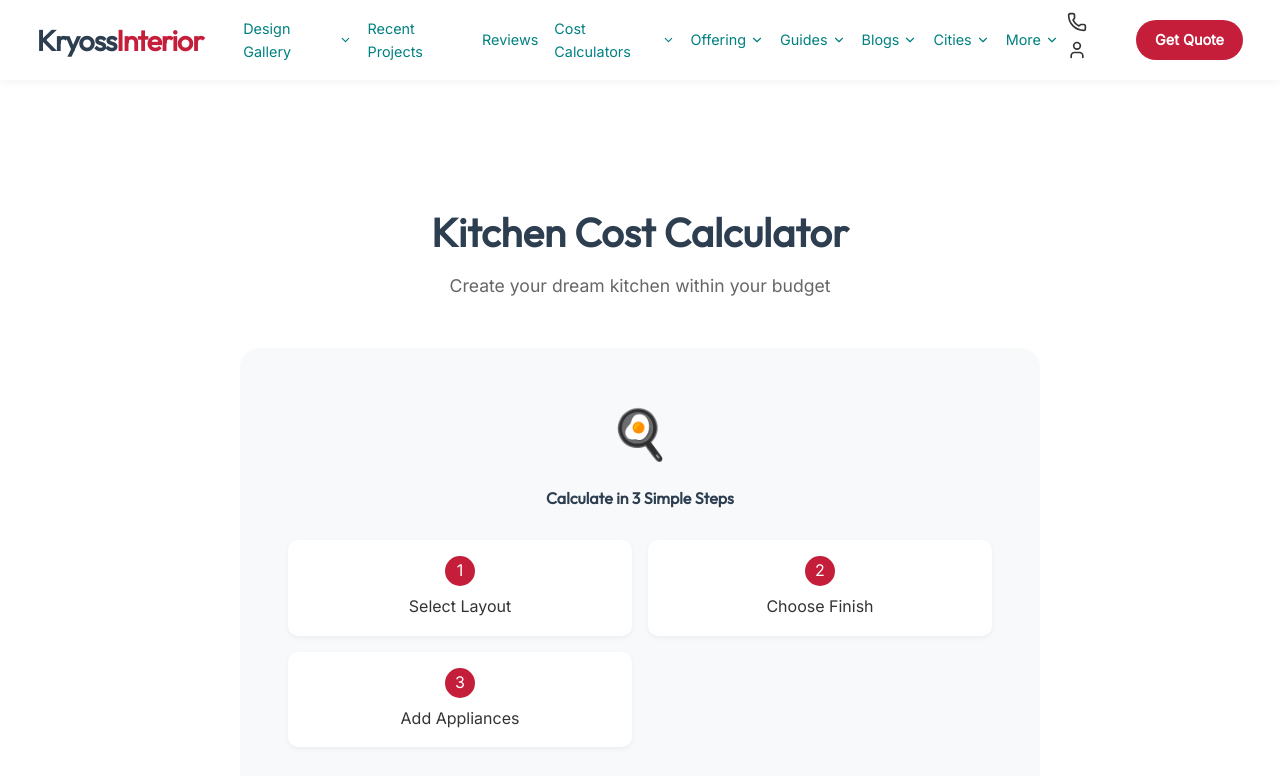
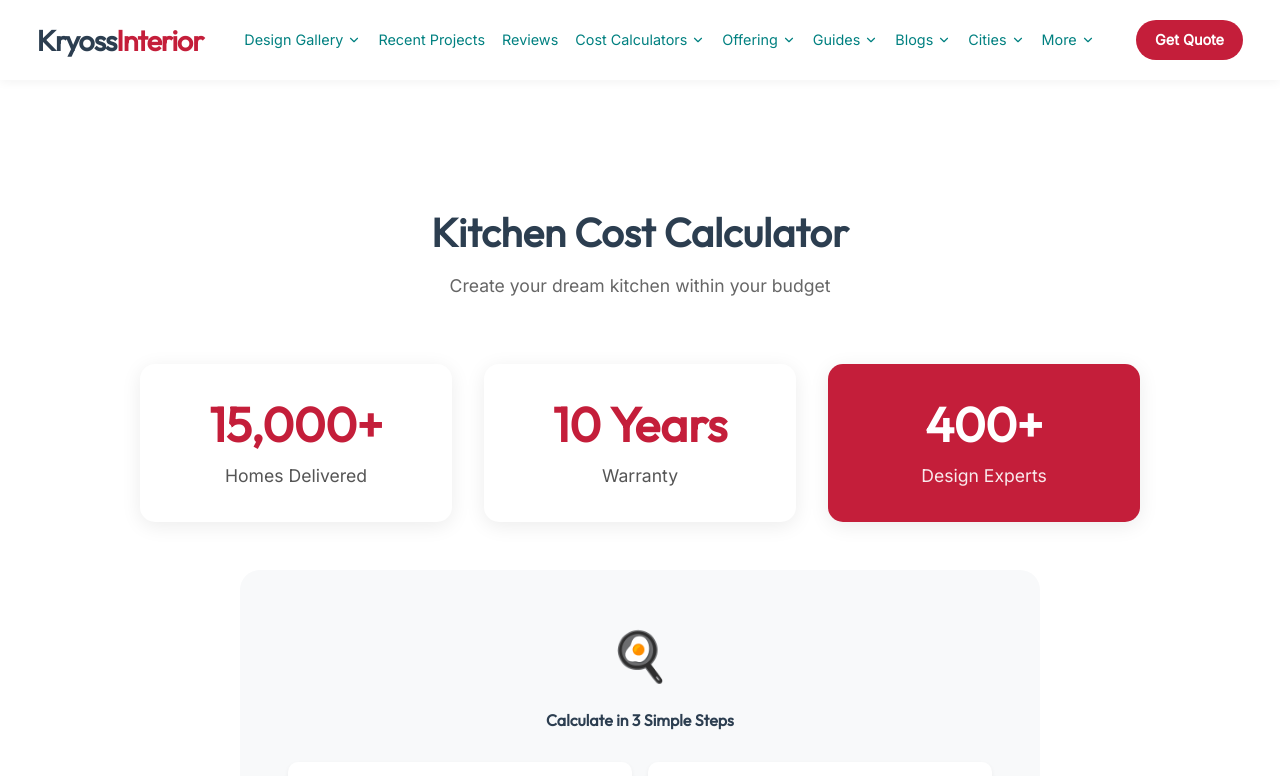
Before and after one commit to sandesh5248/Kryoss_Interior, a React (Vite) app: page /calculator/kitchen in a window 1280 px wide. Shown: the top 776 px of the page. Built offline with nearby package versions, Linux system fonts and the light colour scheme.

Commit message:
Update Kitchen Calculator, Hero section, Navbar and Home page styles

```diff
--- a/src/components/Features.css
+++ b/src/components/Features.css
@@ -24,6 +24,10 @@
     padding: 3rem 2rem;
     border-radius: 20px;
     text-align: center;
+    display: flex;
+    flex-direction: column;
+    height: 100%;
+    align-items: center;
     box-shadow: 0 10px 30px rgba(0, 0, 0, 0.03);
     transition: var(--transition);
     border: 1px solid rgba(0, 0, 0, 0.05);
--- a/src/components/Hero.jsx
+++ b/src/components/Hero.jsx
@@ -14,7 +14,7 @@ const Hero = () => {
                     transition={{ duration: 0.8 }}
                     className="hero-text"
                 >
-                    <span className="hero-badge">India's Most Loved Interior Brand</span>
+
                     <h1>Home Interiors <br />Made <span className="accent-text">Easy</span></h1>
                     <p>Book a FREE consultation, get expert guidance from 400+ top designers, and relax as we handle everything from design to installation.</p>
                     <div className="hero-btns">
--- a/src/components/Hero.jsx.css
+++ b/src/components/Hero.jsx.css
@@ -76,7 +76,7 @@
     font-family: 'Outfit', sans-serif;
     font-size: 1.8rem;
     font-weight: 800;
-    color: var(--primary);
+    color: var(--white);
 }
 
 .stat-label {
--- a/src/components/Navbar.jsx
+++ b/src/components/Navbar.jsx
@@ -123,10 +123,7 @@ const Navbar = () => {
             { label: 'FAQs', path: '/faqs' }
           ]} />
 
-          <div className="nav-actions mobile-only">
-            <button className="nav-btn-icon"><Phone size={20} /></button>
-            <button className="nav-btn-icon"><User size={20} /></button>
-          </div>
+
         </div>
 
         <div className="nav-actions desktop-only">
--- a/src/index.css
+++ b/src/index.css
@@ -78,6 +78,7 @@ button {
   font-size: 1rem;
   display: inline-flex;
   align-items: center;
+  justify-content: center;
   gap: 0.5rem;
 }
 
--- a/src/pages/calculators/Kitchen.jsx
+++ b/src/pages/calculators/Kitchen.jsx
@@ -5,7 +5,12 @@ const KitchenCalculator = () => {
         title: 'Kitchen Cost Calculator',
         subtitle: 'Create your dream kitchen within your budget',
         steps: ['Select Layout', 'Choose Finish', 'Add Appliances'],
-        icon: '🍳'
+        icon: '🍳',
+        stats: [
+            { value: '15,000+', label: 'Homes Delivered' },
+            { value: '10 Years', label: 'Warranty' },
+            { value: '400+', label: 'Design Experts', highlight: true }
+        ]
     };
 
     return (
@@ -13,6 +18,35 @@ const KitchenCalculator = () => {
             <div className="container section text-center">
                 <h1 className="section-title">{content.title}</h1>
                 <p className="section-subtitle">{content.subtitle}</p>
+
+                <div className="grid grid-3" style={{ gap: '2rem', marginTop: '4rem', maxWidth: '1000px', margin: '4rem auto 2rem' }}>
+                    {content.stats.map((stat, i) => (
+                        <div key={i} style={{
+                            padding: '2rem',
+                            background: stat.highlight ? 'var(--primary)' : 'white',
+                            borderRadius: '15px',
+                            boxShadow: '0 4px 20px rgba(0,0,0,0.08)',
+                            display: 'flex',
+                            flexDirection: 'column',
+                            justifyContent: 'center',
+                            alignItems: 'center',
+                            transition: 'transform 0.3s ease'
+                        }}>
+                            <h2 style={{
+                                fontSize: '3rem',
+                                fontWeight: '700',
+                                color: stat.highlight ? 'white' : 'var(--primary)',
+                                marginBottom: '0.5rem'
+                            }}>{stat.value}</h2>
+                            <p style={{
+                                fontSize: '1.1rem',
+                                color: stat.highlight ? 'rgba(255,255,255,0.9)' : '#555',
+                                fontWeight: '500',
+                                margin: 0
+                            }}>{stat.label}</p>
+                        </div>
+                    ))}
+                </div>
 
                 <div style={{ padding: '3rem', background: 'var(--surface)', borderRadius: '20px', marginTop: '3rem', maxWidth: '800px', margin: '3rem auto' }}>
                     <div style={{ fontSize: '3rem', marginBottom: '1rem' }}>{content.icon}</div>
--- a/src/pages/home/index.jsx
+++ b/src/pages/home/index.jsx
@@ -280,7 +280,9 @@ const Home = () => {
                                 <div style={{ display: 'flex', alignItems: 'center', gap: '10px', marginBottom: '1.5rem', fontSize: '0.9rem', color: '#666' }}>
                                     <input type="checkbox" id="whatsapp" /> <label htmlFor="whatsapp">Enable WhatsApp updates</label>
                                 </div>
-                                <button className="btn btn-primary" style={{ width: '100%', padding: '1rem', fontSize: '1.1rem' }}>Get Free Quote</button>
+                                <div style={{ textAlign: 'center' }}>
+                                    <button className="btn btn-primary" style={{ padding: '1rem 3rem', fontSize: '1.1rem' }}>Get Free Quote</button>
+                                </div>
                             </form>
                         </div>
                     </div>
```
